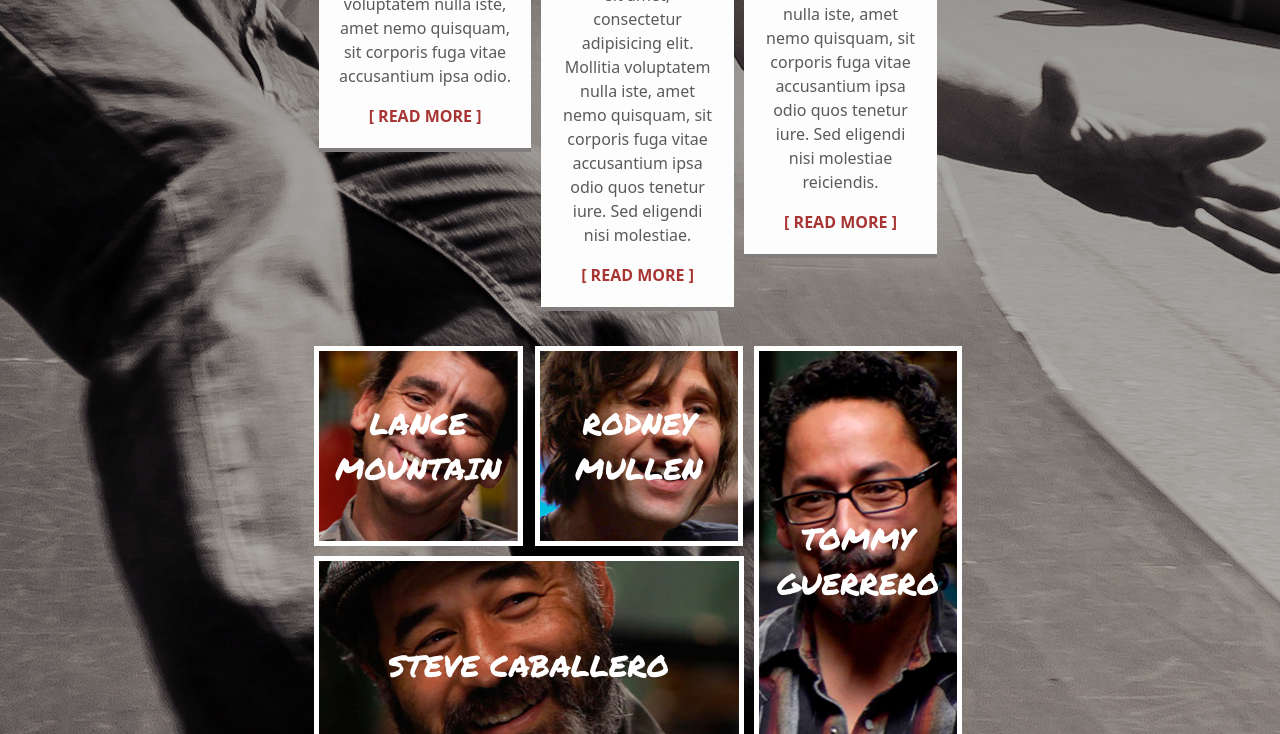
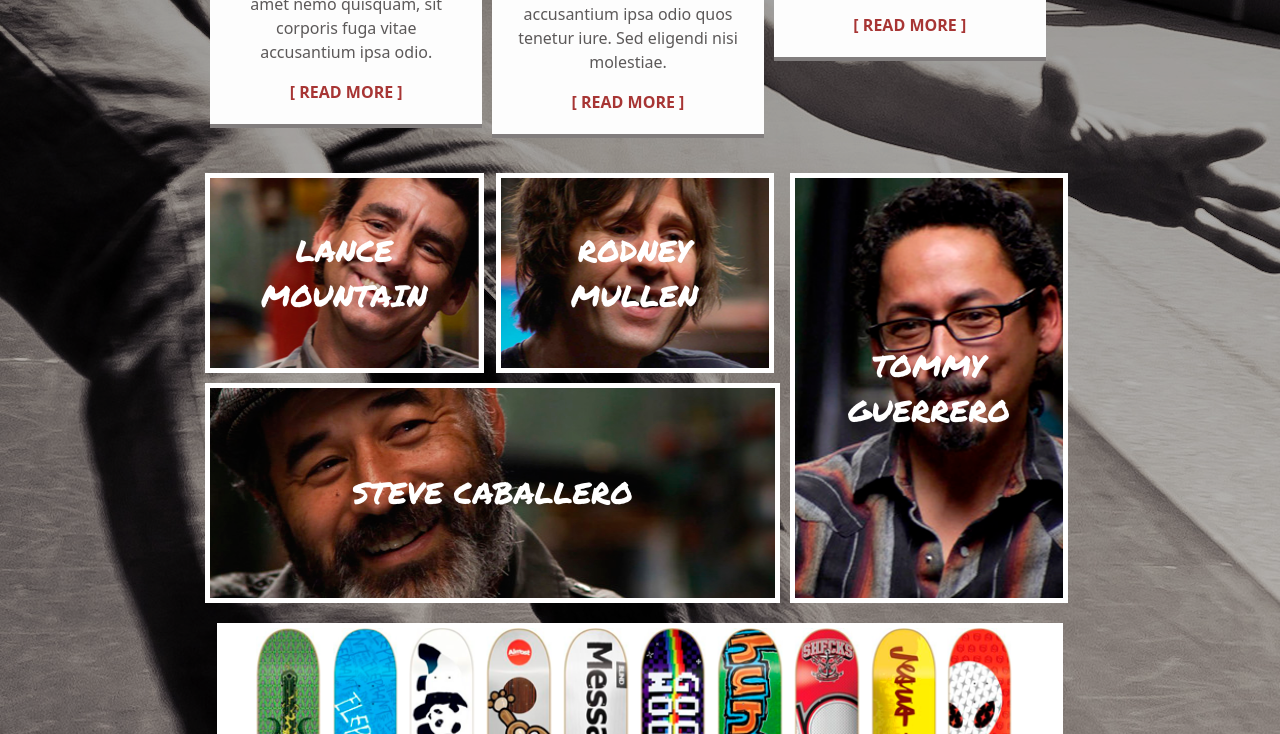
Before and after one commit to alecdhansen/sk8, a plain HTML site: page index.html in a window 1280 px wide. Shown: the part 784-1518 px from the top of the page. Drawn offline with nearby package versions, Linux system fonts and the light colour scheme.

Commit message:
changed column structure on main content

```diff
--- a/css/styles.css
+++ b/css/styles.css
@@ -10,7 +10,8 @@ ul {
   list-style-type: none;
 }
 body {
-  background: linear-gradient(rgba(0, 0, 0, 0.5), rgba(0, 0, 0, 0.1)), url("../images/bg.jpg");
+  background: linear-gradient(rgba(0, 0, 0, 0.5), rgba(0, 0, 0, 0.1)),
+    url("../images/bg.jpg");
 }
 .navlinks {
   width: 100%;
@@ -167,12 +168,12 @@ body {
   content: "SKATEBOARDERS";
   height: 60px;
   width: 150px;
-  background-color:#a73534;
+  background-color: #a73534;
   position: absolute;
   border-bottom: 3px solid rgba(126, 125, 123);
   top: 1050px;
   left: 180px;
-  color: #FFFFFF;
+  color: #ffffff;
   display: flex;
   align-items: center;
   justify-content: center;
@@ -259,13 +260,13 @@ body {
 }
 .form-submit {
   color: #f1f1f1;
-  background-color: #A63634;
+  background-color: #a63634;
   margin-left: 100px;
 }
 @media (max-width: 500px) {
   .skateboards {
     width: 280px;
-    height: auto;/
+    height: auto;
   }
 
   .skateboards > div {
--- a/index.html
+++ b/index.html
@@ -26,8 +26,7 @@
   <body>
     <container class="container text-center">
       <div class="row">
-        <div class="col-3 before"></div>
-        <div class="col-6">
+        <div class="offset-2 col-8">
           <nav>
             <ul class="socialnav">
               <li>
@@ -192,7 +191,6 @@
             </form>
           </section>
         </div>
-        <div class="col-3"></div>
       </div>
     </container>
   </body>
```
